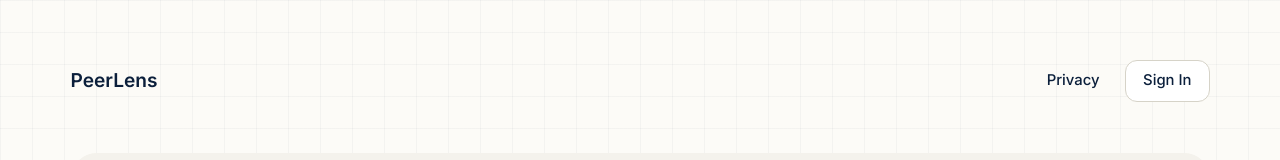
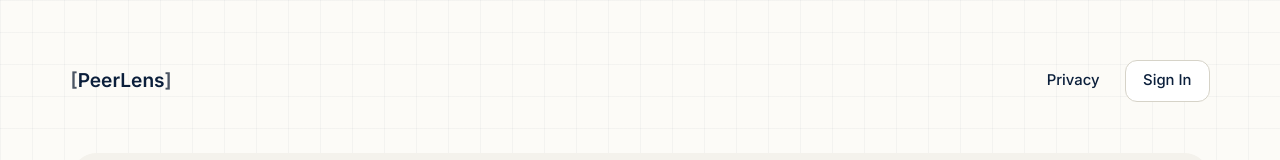
Before and after one commit to mallikgarjuna/Grant-Reviewer, a Next.js app in the folder frontend/: page / in a window 1280 px wide. Shown: the top 160 px of the page. Built offline with nearby package versions, Linux system fonts and the light colour scheme.

Commit message:
feat(ui): [WF-0011] implement bracketed PeerLens logo style assisted by antigravity

```diff
--- a/frontend/src/app/page.tsx
+++ b/frontend/src/app/page.tsx
@@ -68,7 +68,7 @@ export default function Home() {
       </a>
       <header className="flex flex-wrap items-start justify-between gap-2 sm:items-center sm:gap-3">
         <Link className="text-lg font-semibold text-[var(--color-foreground)]" href="/">
-          PeerLens
+          <span className="text-[var(--color-muted-foreground)]">[</span>PeerLens<span className="text-[var(--color-muted-foreground)]">]</span>
         </Link>
         <nav
           aria-label="Primary"
@@ -229,7 +229,7 @@ export default function Home() {
 
       <footer className="mt-16 border-t border-[var(--color-border)] py-6 text-sm text-[var(--color-muted-foreground)]">
         <div className="flex flex-wrap items-center justify-between gap-3">
-          <p>© 2026 PeerLens</p>
+          <p>© 2026 <span className="text-[var(--color-muted-foreground)]">[</span>PeerLens<span className="text-[var(--color-muted-foreground)]">]</span></p>
           <Link className="hover:underline" href="/privacy">
             Privacy
           </Link>
```
